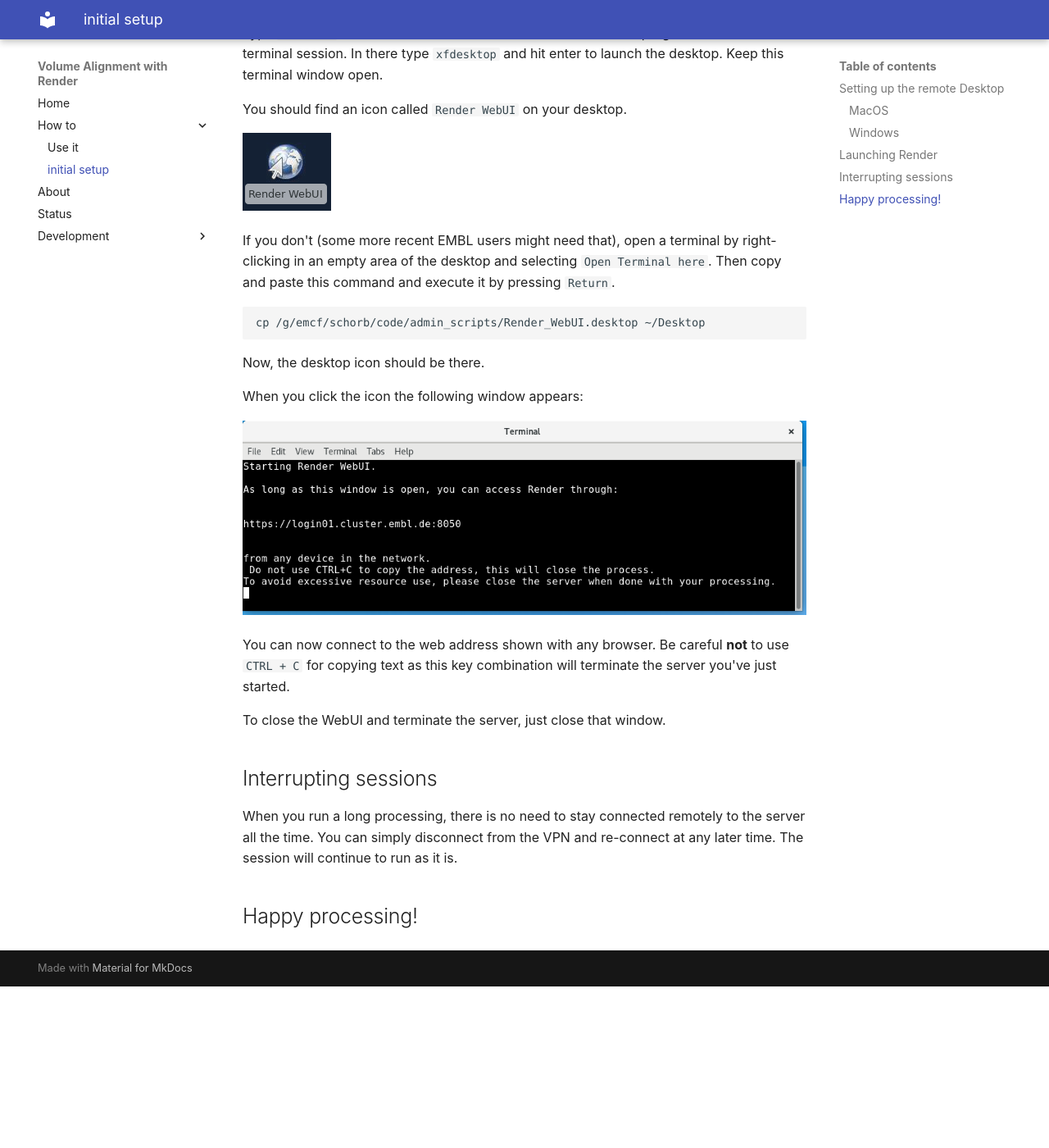
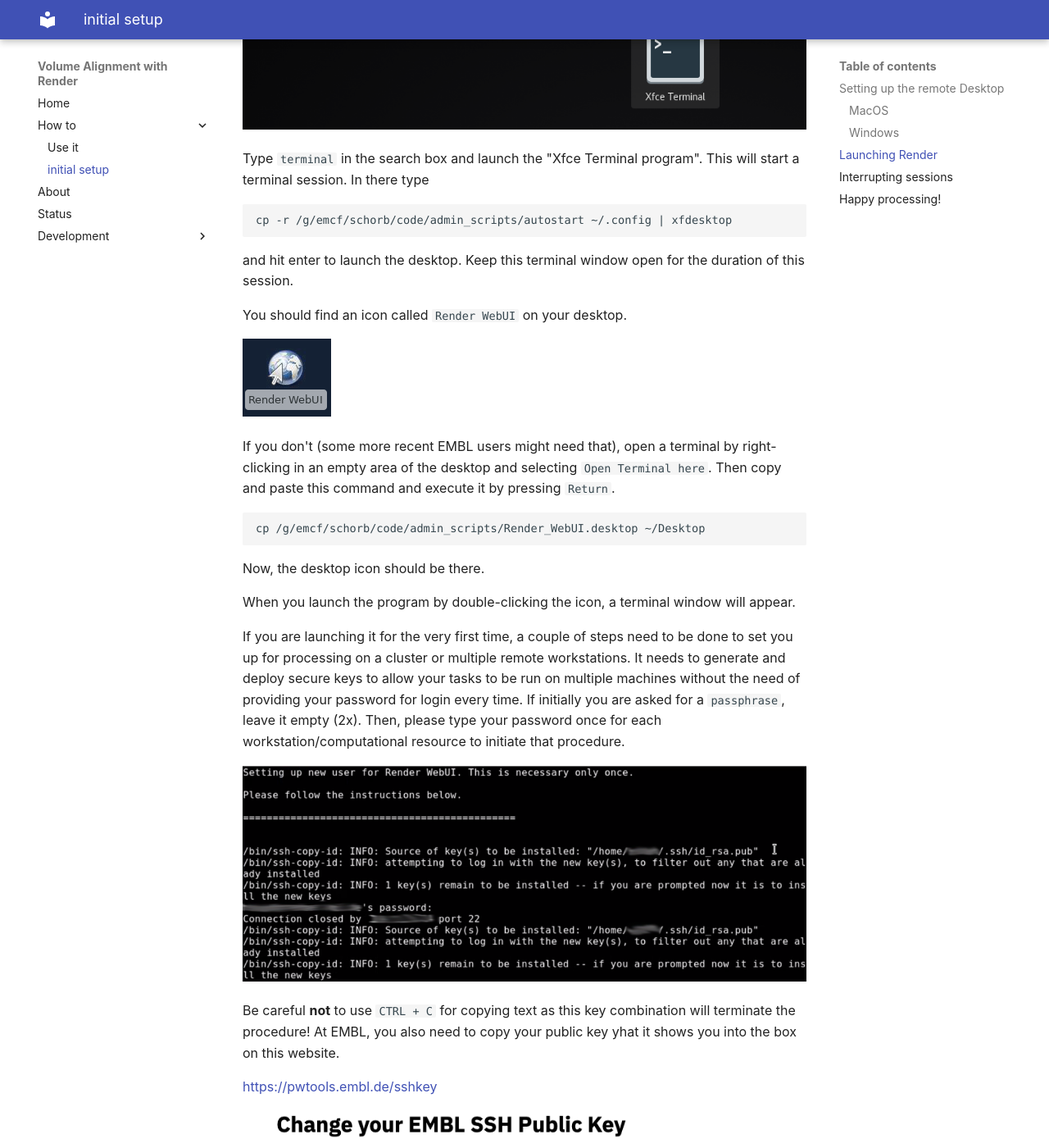
Before and after one commit to martinschorb/volumealign, an MkDocs documentation site: the page built from docs/remote.md, in a window 1280 px wide and 1400 px high, scrolled down 3210 px. Shown: the whole window at 82% size. Built offline with MkDocs 1.6.1 and Material for MkDocs 9.7.7, drawn with Linux system fonts in a browser that asks for light colours; before the commit the page ends 4413 px from its top, so only the background shows below that; some of the changed text lies outside the part shown.

Commit message:
update doc

````diff
--- a/docs/remote.md
+++ b/docs/remote.md
@@ -2,16 +2,18 @@
 
 This tutorial explains how to launch the Render WebUI for running computations.
 
-It makes use of the graphical login procedure for the EMBL cluster, described [here](https://wiki.embl.de/cluster/Env).
+It makes use of the graphical login procedure for the EMBL cluster, described <a href="https://wiki.embl.de/cluster/Env target="_blank">here</a>.
 
 
 ## Setting up the remote Desktop
 
-The connection to a graphical login node of the EMBL cluster uses RDP (["Remote Desktop Protocol"](https://en.wikipedia.org/wiki/Remote_Desktop_Protocol)).
+The connection to a graphical login node of the EMBL cluster uses RDP (<a href="https://en.wikipedia.org/wiki/Remote_Desktop_Protocol target="_blank">"Remote Desktop Protocol"</a>).
 
 This is the built-in remote control in Microsoft Windows.
 
-In order to use the connection from a Mac you need to install the client software from [here](https://apps.apple.com/app/microsoft-remote-desktop/id1295203466?mt=12).
+In order to use the connection from a Mac you need to install the client software from <a href="https://apps.apple.com/app/microsoft-remote-desktop/id1295203466?mt=12 target="_blank">here</a>.
+If you have trouble with the App store, try downloading it <a href="https://www.macupdate.com/app/mac/8431/microsoft-remote-desktop/old-versions target="_blank">here</a>.
+
 ***
 
 ### MacOS
@@ -51,7 +53,13 @@
 ![launch Desktop](img/gnome_terminal.png "launch Desktop")
 
 Type `terminal` in the search box and launch the "Xfce Terminal program".
-This will start a terminal session. In there type `xfdesktop` and hit enter to launch the desktop. Keep this terminal window open.
+This will start a terminal session. In there type
+
+```
+cp -r /g/emcf/schorb/code/admin_scripts/autostart ~/.config | xfdesktop
+```
+
+and hit enter to launch the desktop. Keep this terminal window open for the duration of this session.
 
 You should find an icon called `Render WebUI` on your desktop.
 
@@ -66,7 +74,23 @@
 
 Now, the desktop icon should be there.
 
-When you click the icon the following window appears:
+When you launch the program by double-clicking the icon, a terminal window will appear.
+
+If you are launching it for the very first time, a couple of steps need to be done to set you up for processing on a cluster or multiple remote workstations.
+It needs to generate and deploy secure keys to allow your tasks to be run on multiple machines without the need of providing your password for login every time.
+If initially you are asked for a `passphrase`, leave it empty (2x).
+Then, please type your password once for each workstation/computational resource to initiate that procedure.
+
+![ssh_keys](img/ssh_keys.png "ssh key generation")
+
+Be careful **not** to use `CTRL + C` for copying text as this key combination will terminate the procedure!
+At EMBL, you also need to copy your public key yhat it shows you into the box on this website.
+
+<a href="https://pwtools.embl.de/sshkey" target="_blank">https://pwtools.embl.de/sshkey</a>
+
+![EMBL_key](img/EMBL_key.png "ssh key upload")
+
+When done and when launching the server for the next times, the following window appears:
 
 ![render_terminal](img/render_terminal.png "remote terminal")
 
@@ -77,6 +101,6 @@
 ## Interrupting sessions
 
 When you run a long processing, there is no need to stay connected remotely to the server all the time. You can simply disconnect from the VPN and re-connect at any later time. The session will continue to run as it is.
-
+If you are done, to close your session, click the power button in the top right corner, click on your name and then log out.
 
 ## Happy processing!
````
Also changed, not shown: docs/img/EMBL_key.png (added), docs/img/ssh_keys.png (added), 1 other file.
